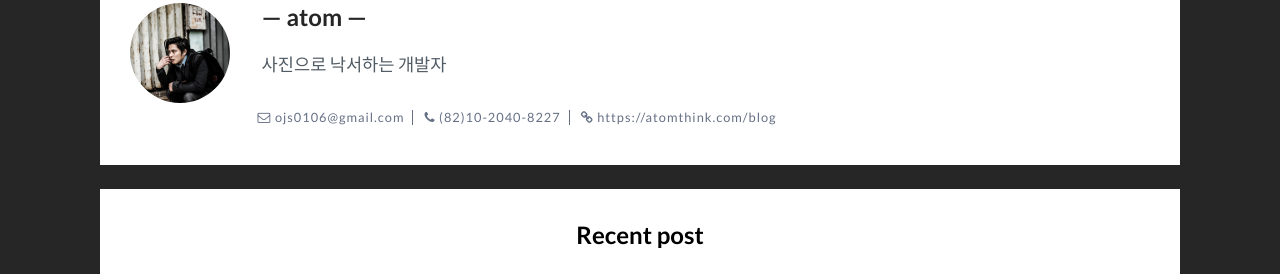
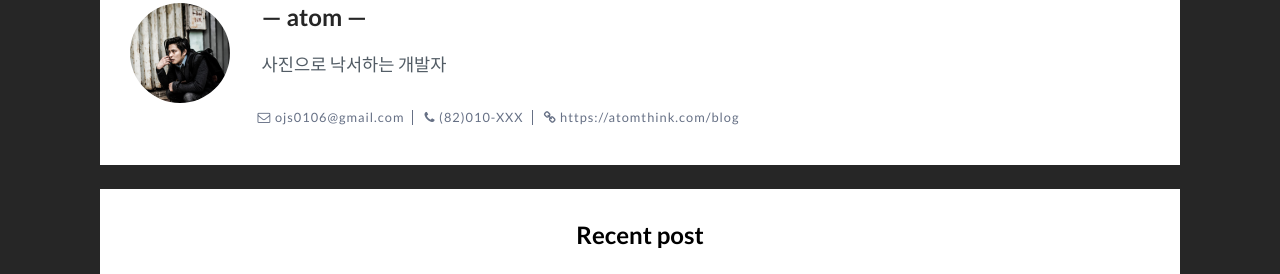
Before and after one commit to Atom-oh/blog, a Jekyll site: the page built from _posts/2019-09-03-newzealand-milkyway.md, in a window 1280 px wide and 900 px high, scrolled down 3378 px. Shown: the part 151-425 px from the top of the window. Built offline with Jekyll 4.4.1, drawn with Linux system fonts in a browser that asks for light colours; comment, search, counter and statistics services are not loaded; grey boxes are pictures that could not be loaded.

Commit message:
Update _config.yml

```diff
--- a/_config.yml
+++ b/_config.yml
@@ -18,7 +18,7 @@ author-pic: me.jpg # your photo
 author-name: atom # your name
 about-author: 사진으로 낙서하는 개발자 # about author
 email: ojs0106@gmail.com # your email
-phone: (82)10-2040-8227 # your pnone number
+phone: (82)010-XXX # your pnone number
 website: https://atomthink.com/blog # you website
 
 # Social link
```
